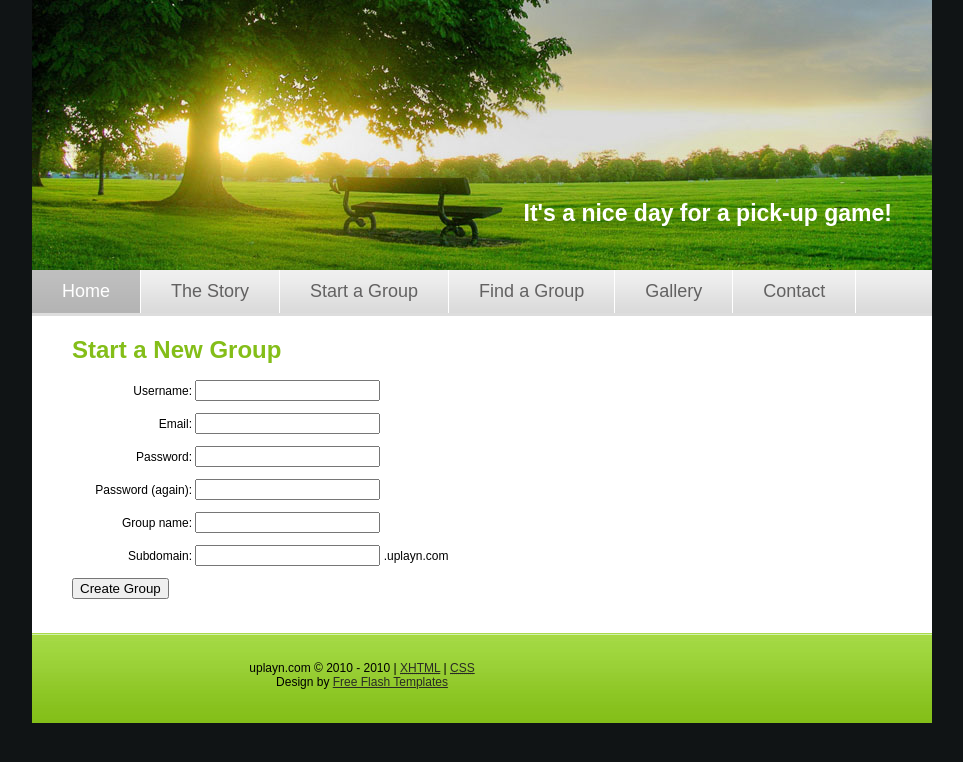
After one commit to djedi/uplayn, a Django app: template uplayn/templates/start_group.html in a window 1280 px wide. The commit adds this page. Shown: the top 762 px of the page, without its empty margins (158-1121 px from the left). Run offline with Django 3.2, Linux system fonts and the light colour scheme; the template is opened without the code that fills it: values that come from a table or form of the project are taken from there, others are empty; parts of the project's set-up code (start-up, migrations or seed data) failed here and were passed over.

Commit message:
minor progress

```diff
--- a/static/css/style.css
+++ b/static/css/style.css
@@ -127,3 +127,12 @@ h1 {
 .n_tl {background:url(../img/n_tl.gif) 0 0 no-repeat}
 .n_tr {background:url(../img/n_tr.gif) 100% 0 no-repeat; padding:1px 20px}
 /* end news border corners*/
+
+form p label {
+	display: inline-block;
+	width: 120px;
+	text-align: right;
+}
+ul.errorlist {
+	color: red;
+}
--- /dev/null
+++ b/uplayn/common/forms.py
@@ -0,0 +1,61 @@
+from django import forms
+from django.contrib.auth.models import User, Group
+
+from uplayn.common import models
+
+class StartGroupForm(forms.Form):
+    username = forms.CharField()
+    email = forms.EmailField()
+    password = forms.CharField(widget=forms.PasswordInput)
+    cpassword = forms.CharField(widget=forms.PasswordInput,
+        label="Password (again)")
+    group_name = forms.CharField()
+    subdomain = forms.SlugField(help_text=".uplayn.com")
+
+    def clean(self):
+        if 'password' in self.cleaned_data and \
+            'cpassword' in self.cleaned_data:
+            if self.cleaned_data['password'] != self.cleaned_data['cpassword']:
+                raise forms.ValidationError("Your passwords did not match.")
+        return self.cleaned_data
+
+    def clean_username(self):
+        data = self.cleaned_data['username']
+        try:
+            username = User.objects.get(username__iexact=data)
+        except User.DoesNotExist:
+            return data
+        raise forms.ValidationError('This username is already taken. Please choose another.')
+
+    def clean_subdomain(self):
+        """
+        Check to make sure subdomain is unique
+        """
+        data = self.cleaned_data['subdomain']
+        try:
+            subdomain = models.GroupProfile.objects.get(subdomain__iexact=data)
+        except models.GroupProfile.DoesNotExist:
+            return data
+        raise forms.ValidationError("This subdomain is already taken. Please choose another.")
+
+    def save(self):
+        user = User.objects.create_user(
+            self.cleaned_data['username'],
+            self.cleaned_data['email'],
+            self.cleaned_data['password'],
+        )
+        user.is_staff = True
+        user.save()
+
+        group = models.Group.objects.create(
+            name = self.cleaned_data['group_name'])
+
+        user.groups.add(group)
+
+        uprofile = models.UserProfile.objects.create(
+            user = user
+        )
+        gprofile = models.GroupProfile.objects.create(
+            group = group,
+            subdomain = self.cleaned_data['subdomain'],
+        )
--- a/uplayn/templates/base.html
+++ b/uplayn/templates/base.html
@@ -29,7 +29,7 @@ Flash-Templates-Today.com - Gives a possibility to obtain a ready free flash tem
             <ul id="navlist">
                 <li id="active"><a href="{% url home %}" id="current">Home</a></li>
                 <li><a href="{% url story %}">The Story</a></li>
-                <li><a href="#">Start a Group</a></li>
+                <li><a href="{% url start_group %}">Start a Group</a></li>
                 <li><a href="#">Find a Group</a></li>
                 <li><a href="#">Gallery</a></li>
                 <li><a href="#">Contact</a></li>
--- /dev/null
+++ b/uplayn/templates/start_group.html
@@ -0,0 +1,13 @@
+{% extends "base.html" %}
+
+{% block title %}
+    Start a New Group
+{% endblock %}
+
+{% block content %}
+    <h1>Start a New Group</h1>
+    <form action="" method="post">
+        {{ form.as_p }}
+        <p><input type="submit" value="Create Group" /></p>
+    </form>
+{% endblock %}
--- a/uplayn/urls.py
+++ b/uplayn/urls.py
@@ -5,6 +5,8 @@ from django.contrib import admin
 admin.autodiscover()
 
 urlpatterns = patterns('',
+    url(r'^start-group/$', 'uplayn.common.views.start_group',
+        name='start_group'),
     # Example:
     # (r'^uplayn/', include('uplayn.foo.urls')),
 
```
Also changed, not shown: uplayn/common/admin.py (added, +10 -0 lines), uplayn/common/models.py (+9 -6 lines), uplayn/common/views.py (+15 -1 lines), 1 other file.
